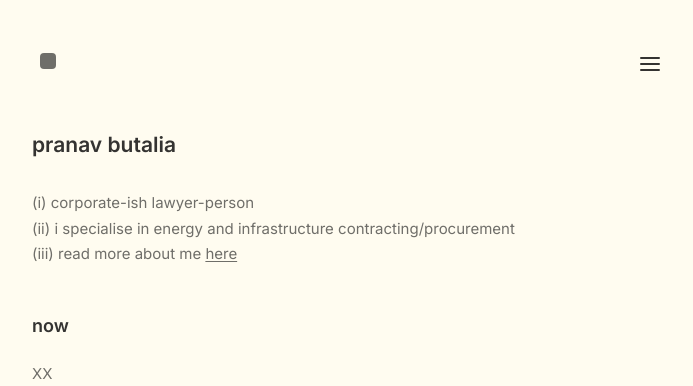
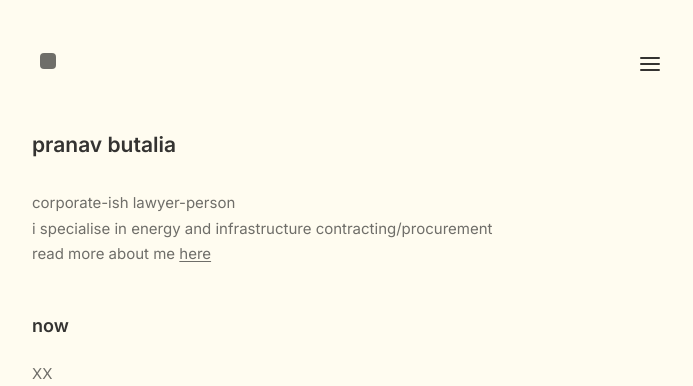
Before and after one commit to chhotavakeel/updatedsite, a Jekyll site: the page built from pages/index.md, in a window 1280 px wide. Shown: the top 386 px of the page, without its empty margins (293-986 px from the left). Built offline with Jekyll 4.4.1, drawn with Linux system fonts in a browser that asks for light colours.

Commit message:
Update index.md

```diff
--- a/pages/index.md
+++ b/pages/index.md
@@ -3,9 +3,9 @@ layout: Post
 permalink: /
 title: pranav butalia
 ---
-(i) corporate-ish lawyer-person
-<br>(ii) i specialise in energy and infrastructure contracting/procurement
-<br>(iii) read more about me <a href="/about">here</a>
+corporate-ish lawyer-person
+<br>i specialise in energy and infrastructure contracting/procurement
+<br>read more about me <a href="/about">here</a>
 <h2>now</h2>
 XX
 <h2>contact</h2>
```
